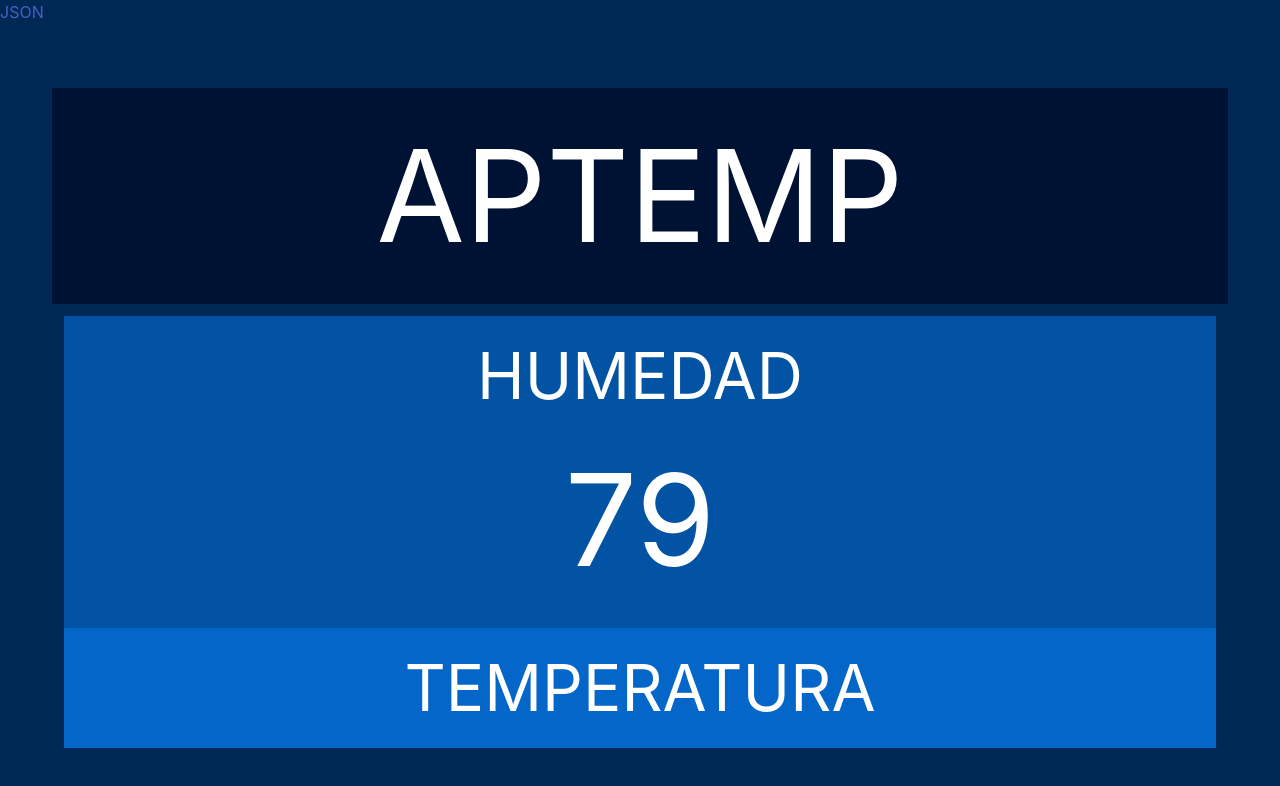
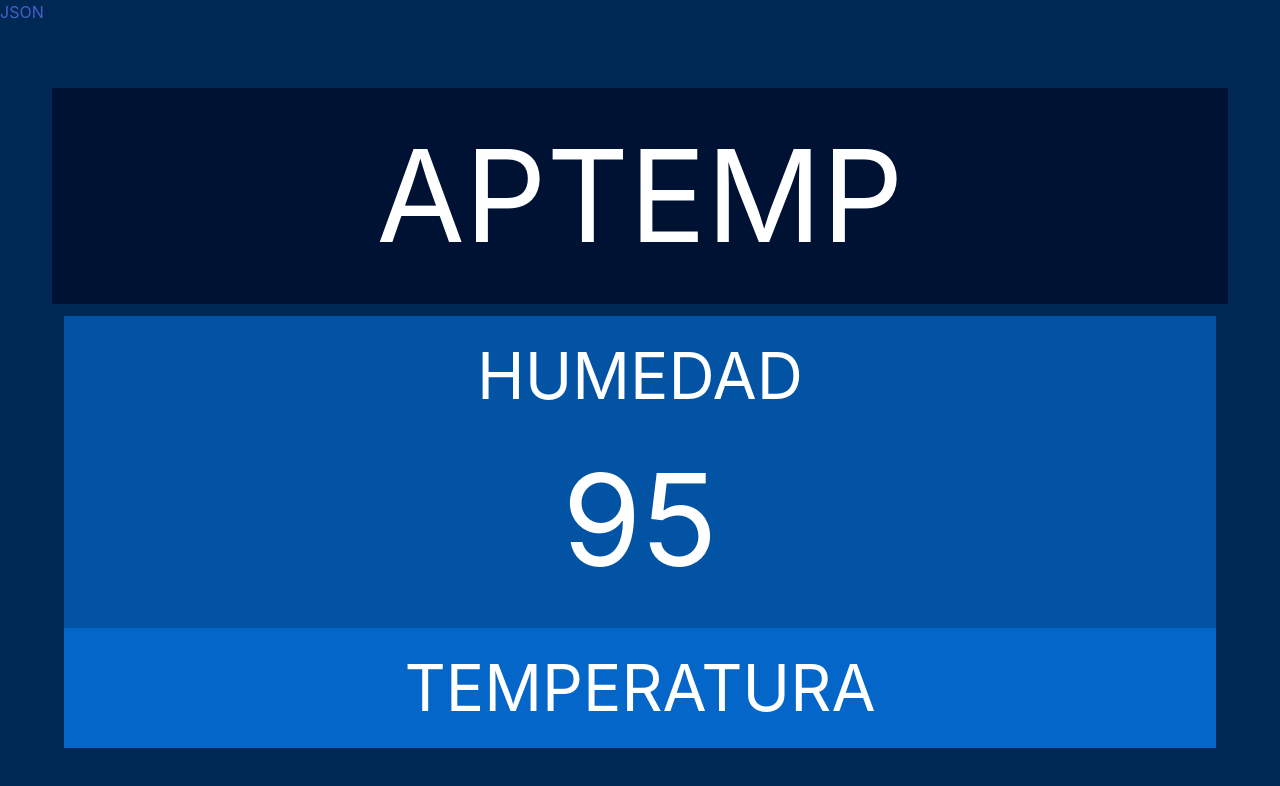
Before and after one commit to rubenvg1/APTEMP, a plain HTML site: page index.html in a window 1280 px wide. Drawn offline with nearby package versions, Linux system fonts and the light colour scheme; no server answers.

Commit message:
Update index.html

```diff
--- a/index.html
+++ b/index.html
@@ -35,7 +35,7 @@
 
           <div class='column has-text-centered' style="background: #0353a4 ;">
             <h1 style='font-size: 4rem' style="background: #0353a4;" >HUMEDAD</h1>
-            <h1 id="tem " style='font-size: 8rem'>79</h1>
+            <h1 id="tem " style='font-size: 8rem'>95</h1>
 
             <script src="https://www.gstatic.com/firebasejs/3.6.1/firebase.js"></script>
 
```
